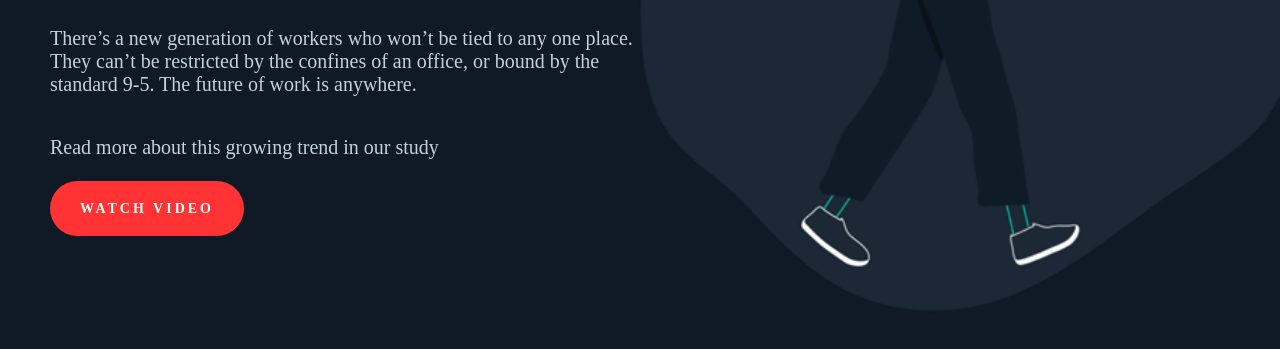
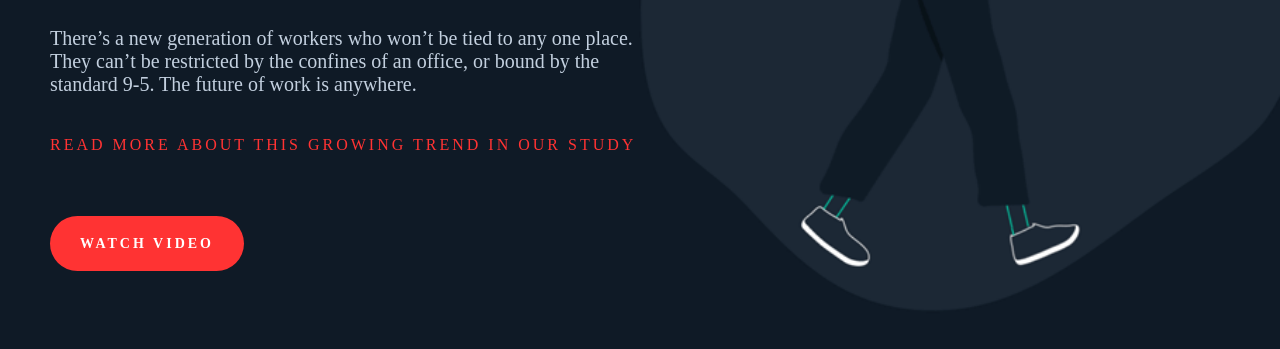
Before and after one commit to EHB-MCT/web1-exercise-04-Taysir96, a plain HTML site: page index.html in a window 1280 px wide. Shown: the part 363-712 px from the top of the page. Drawn offline with Linux system fonts and the light colour scheme.

Commit message:
Exercise_04

```diff
--- a/style.css
+++ b/style.css
@@ -25,7 +25,7 @@ p {
     margin-bottom: 40px;
 }
 
-#readmore {
+#read-more {
     color: #f33;
     margin-bottom: 80px;
     text-transform: uppercase;
```
